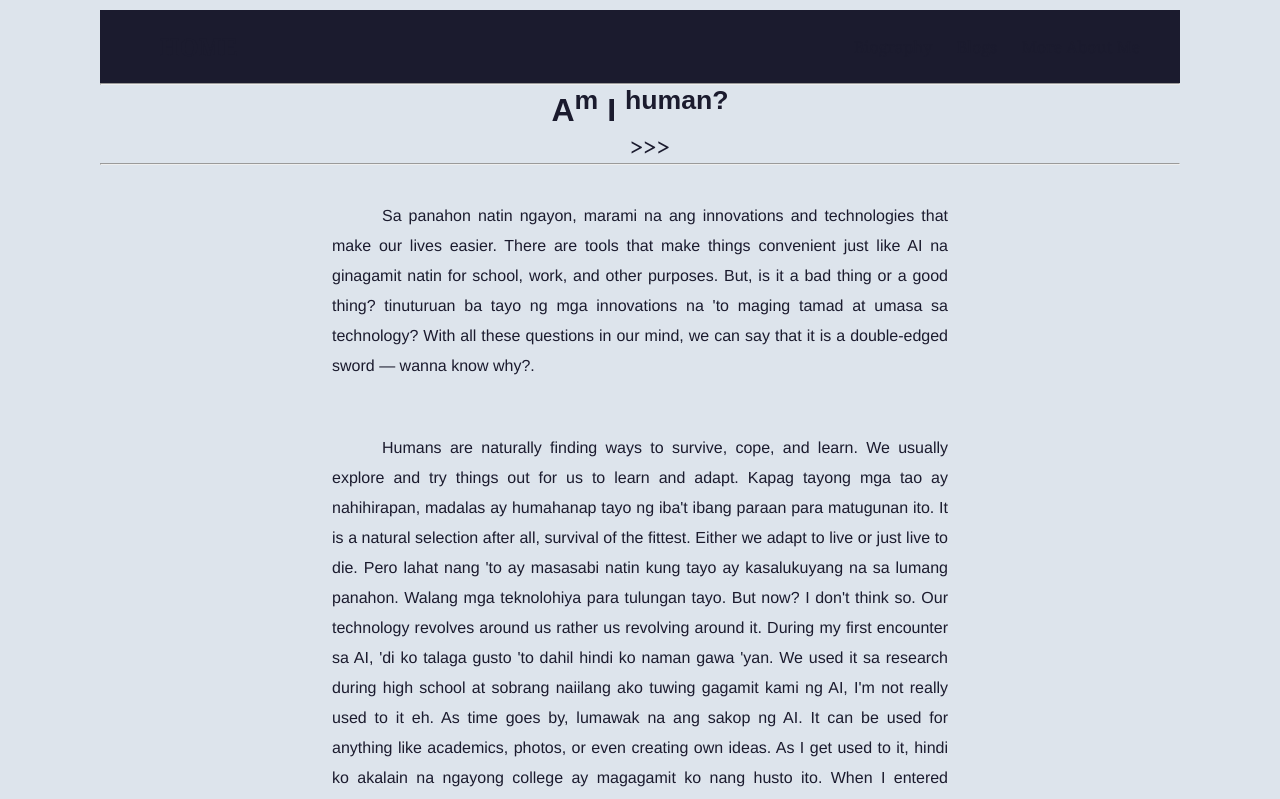
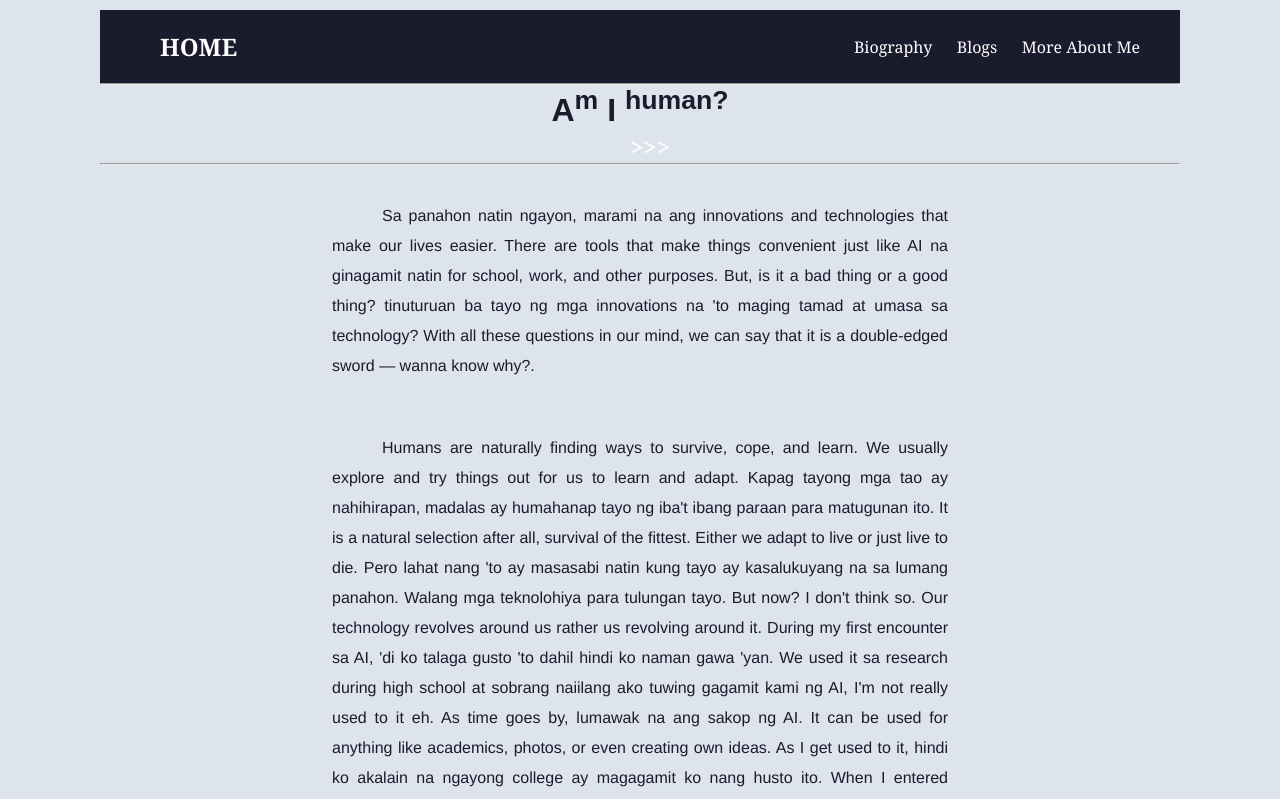
Before and after one commit to van200610/ivann-web, a plain HTML site: page TECH.html in a window 1280 px wide. Shown: the top 799 px of the page. Drawn offline with Linux system fonts and the light colour scheme.

Commit message:
Update TECH.html

```diff
--- a/TECH.html
+++ b/TECH.html
@@ -42,7 +42,7 @@
         }
 
         nav a {
-            color: #1b1b2e;
+            color: #ffffff;
             font-family: Georgia, Times, serif;
             text-decoration: none;
             margin-left: 20px;
```
